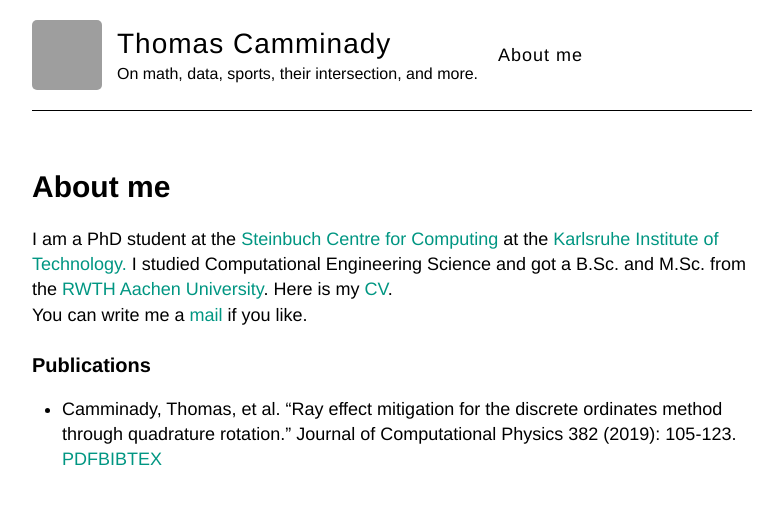
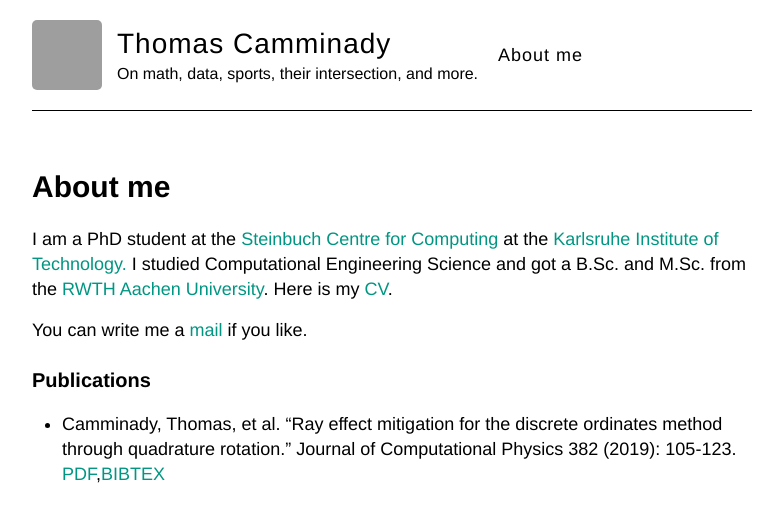
Before and after one commit to camminady/camminady.github.io, a Jekyll site: the page built from pages/about-me.md, in a window 1280 px wide, cut to the strip 0-522 px from the top of the page. Shown: the whole strip, without its empty margins (248-1024 px from the left). Built offline with Jekyll 4.4.1, drawn with Linux system fonts in a browser that asks for light colours; grey boxes are pictures that could not be loaded.

Commit message:
Fix formatting

```diff
--- a/pages/about-me.md
+++ b/pages/about-me.md
@@ -18,7 +18,7 @@ You can write me a [mail](mailto:thomas@camminady.org) if you like.
 
 ### Publications
 
-* Camminady, Thomas, et al. "Ray effect mitigation for the discrete ordinates method through quadrature rotation." Journal of Computational Physics 382 (2019): 105-123. [PDF][2][BIBTEX]( https://scholar.googleusercontent.com/scholar.bib?q=info:ZsJIDg4ED3UJ:scholar.google.com/&output=citation&scisdr=CgUAcyXEEPbBkuMmlEM:AAGBfm0AAAAAXhMjjEOx6-IcuI8NflvckyvgtNZp8n8w&scisig=AAGBfm0AAAAAXhMjjFbmvRvYn6lTUJqbvrf3wo-qRqFY&scisf=4&ct=citation&cd=-1&hl=de&scfhb=1)
+* Camminady, Thomas, et al. "Ray effect mitigation for the discrete ordinates method through quadrature rotation." Journal of Computational Physics 382 (2019): 105-123. [PDF][2],[BIBTEX]( https://scholar.googleusercontent.com/scholar.bib?q=info:ZsJIDg4ED3UJ:scholar.google.com/&output=citation&scisdr=CgUAcyXEEPbBkuMmlEM:AAGBfm0AAAAAXhMjjEOx6-IcuI8NflvckyvgtNZp8n8w&scisig=AAGBfm0AAAAAXhMjjFbmvRvYn6lTUJqbvrf3wo-qRqFY&scisf=4&ct=citation&cd=-1&hl=de&scfhb=1)
 
 [1]:{{ site.url}}/download/CV_ThomasCamminady.pdf
 [2]:{{ site.url}}/download/Ray_effect_mitigation_for_the_discrete_ordinates_method_through_quadrature_rotation.pdf
--- a/style.scss
+++ b/style.scss
@@ -64,9 +64,9 @@ h4 {
   color: $gray;
 }
 
-//p {
-//  margin: 15px 0;
-//}
+p {
+  margin: 15px 0;
+}
 
 a {
   color: $kitgreen;
```
